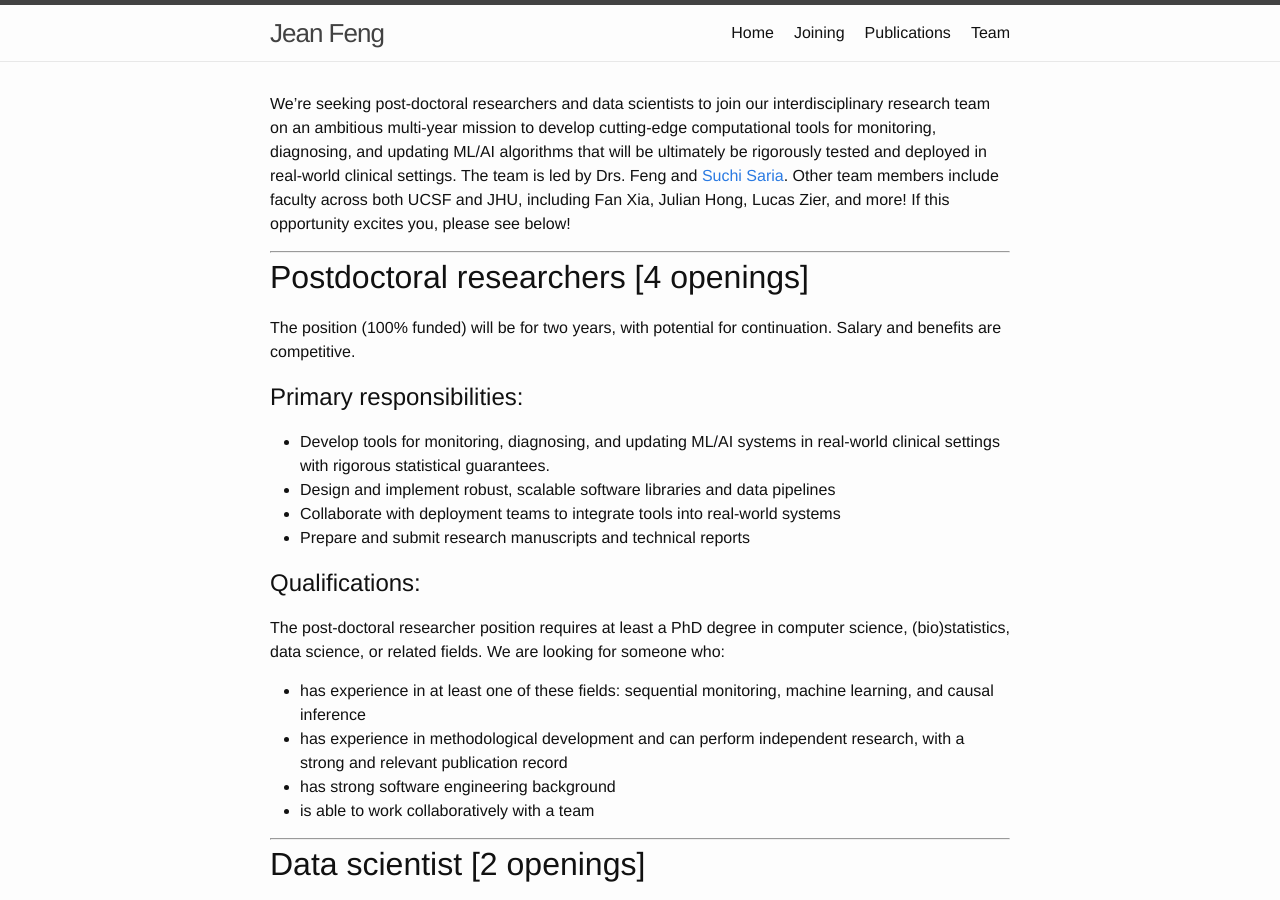
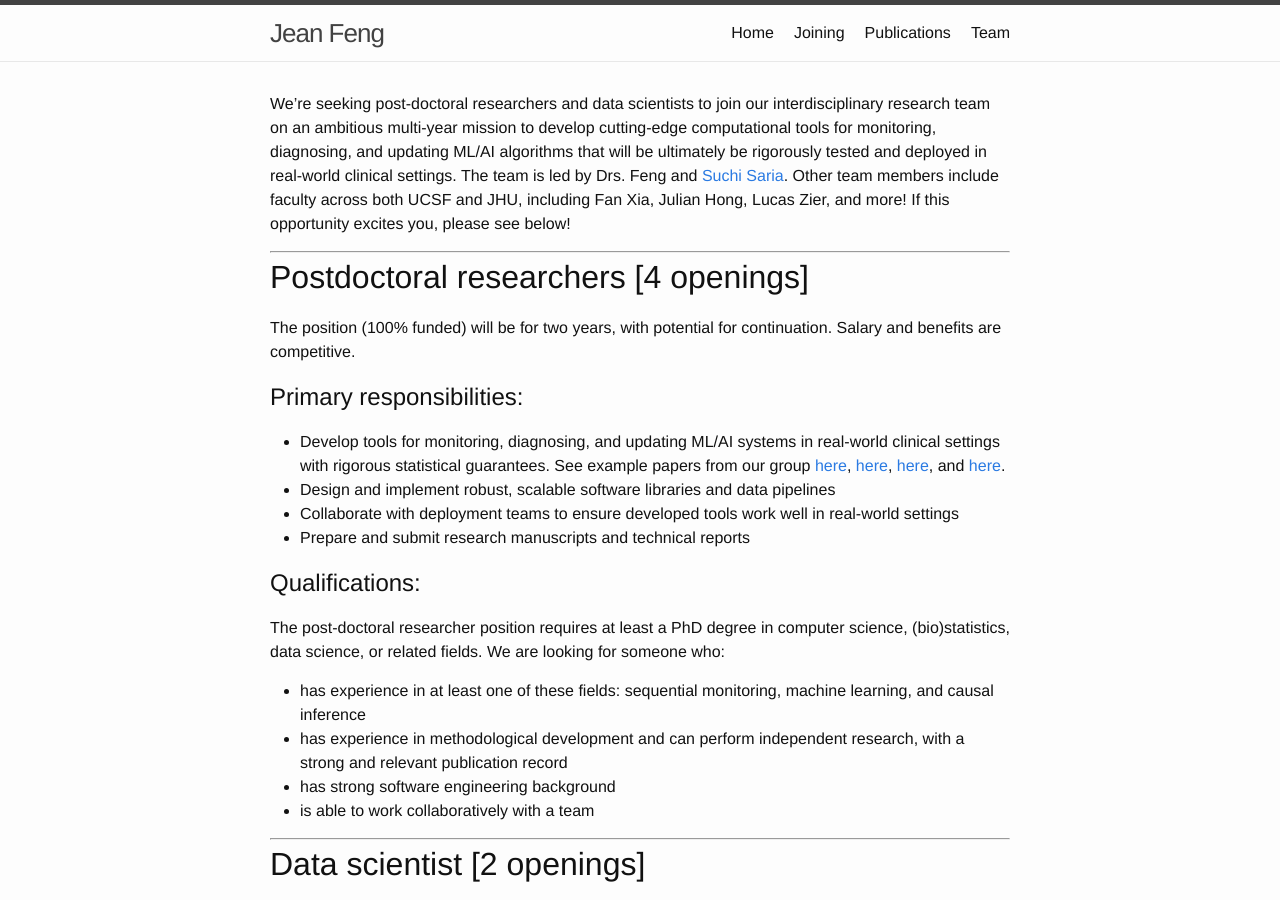
Before and after one commit to jjfeng/jjfeng.github.io, a Jekyll site: the page built from joining.md, in a window 1280 px wide and 900 px high. Built offline with Jekyll 4.4.1, drawn with Linux system fonts in a browser that asks for light colours.

Commit message:
add example papers

```diff
--- a/joining.md
+++ b/joining.md
@@ -14,9 +14,9 @@ The position (100% funded) will be for two years, with potential for continuatio
 Salary and benefits are competitive.
 
 ## Primary responsibilities:
-* Develop tools for monitoring, diagnosing, and updating ML/AI systems in real-world clinical settings with rigorous statistical guarantees.
+* Develop tools for monitoring, diagnosing, and updating ML/AI systems in real-world clinical settings with rigorous statistical guarantees. See example papers from our group [here](https://ai.nejm.org/stoken/default+domain/WHP5GAV5DNNC8FSNKFSD/full?redirectUri=doi/full/10.1056/AIra2400657), [here](https://proceedings.mlr.press/v236/feng24a.html), [here](https://www.nejm.org/doi/full/10.1056/NEJMc2104626), and [here](https://proceedings.mlr.press/v130/subbaswamy21a.html).
 * Design and implement robust, scalable software libraries and data pipelines
-* Collaborate with deployment teams to integrate tools into real-world systems
+* Collaborate with deployment teams to ensure developed tools work well in real-world settings
 * Prepare and submit research manuscripts and technical reports
 
 ## Qualifications:
```
